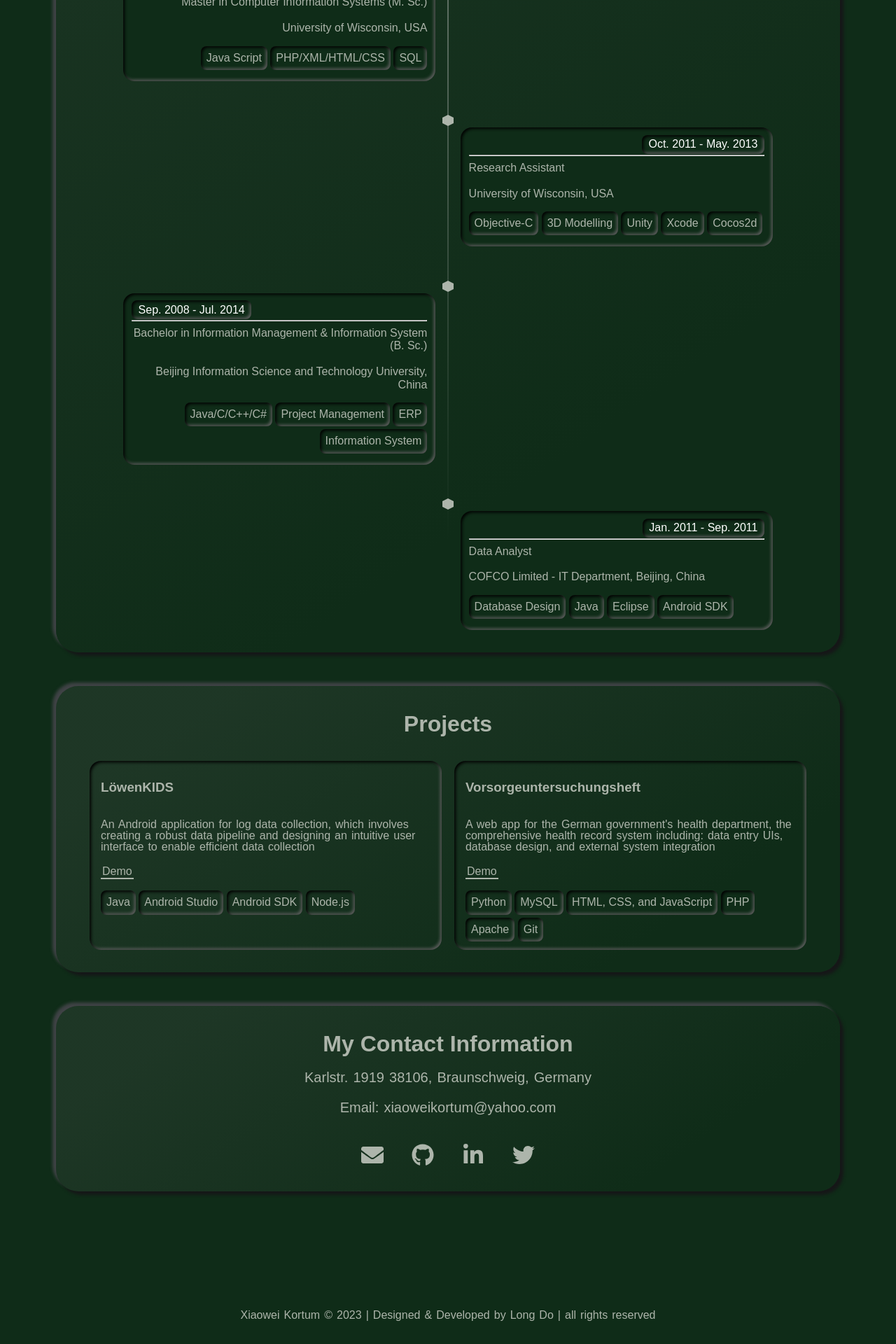
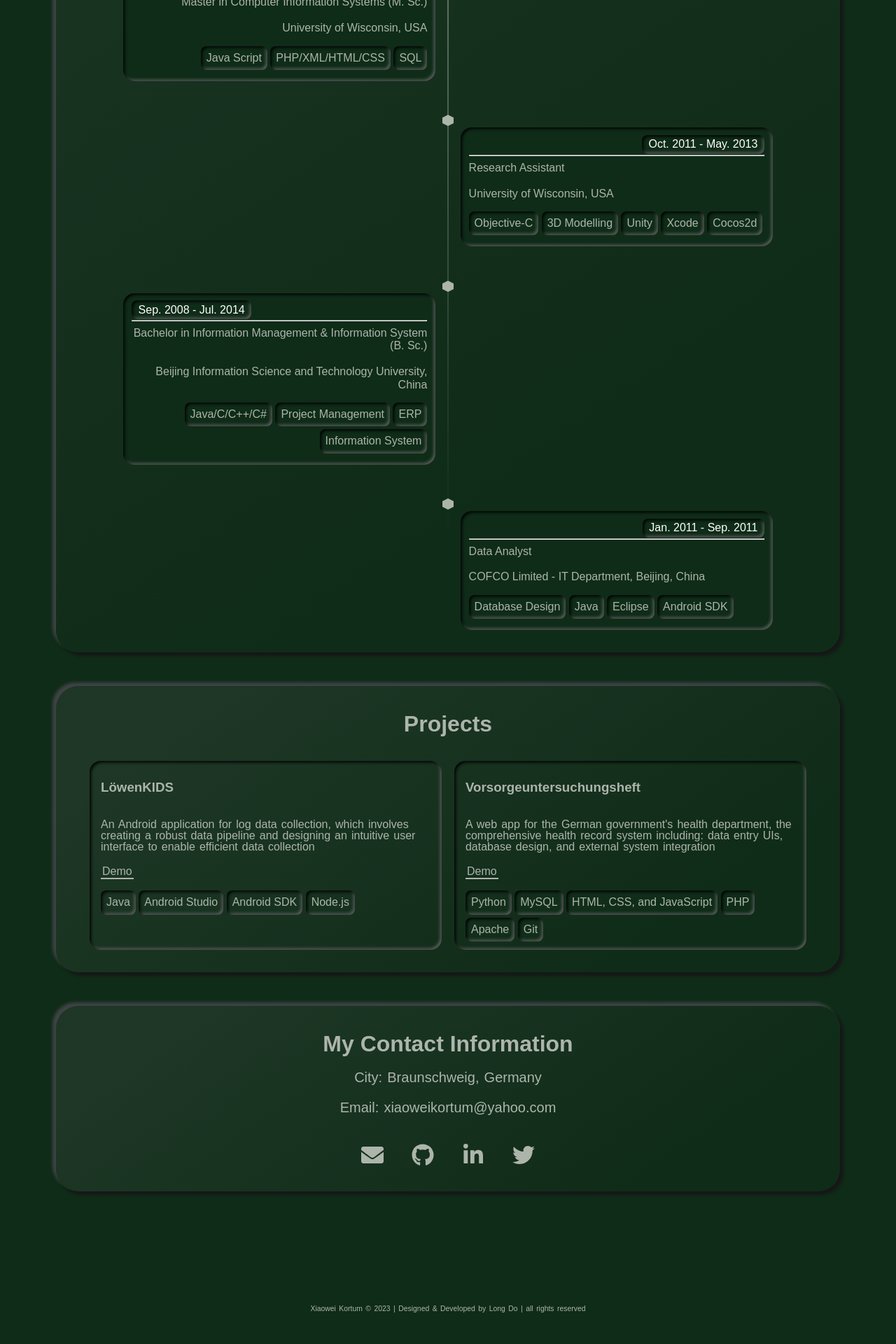
Before and after one commit to xkortum/xkortum.github.io, a Jekyll site: the page built from index.html, in a window 1280 px wide. Shown: the part 3643-5563 px from the top of the page at 70% size. Built offline with Jekyll 4.4.1, drawn with Linux system fonts in a browser that asks for light colours; some web fonts are replaced.

Commit message:
change footer font size

```diff
--- a/_includes/section-contact.html
+++ b/_includes/section-contact.html
@@ -1,7 +1,6 @@
 <h1 class="title">{{site.contact_title}}</h1>
-<p class="subtitle">{{site.contact_address}}, {{site.contact_city}}</p>
+<p class="subtitle">City: {{site.contact_city}}</p>
 <p class="subtitle">Email: {{site.contact_email}}</p>
-
 
 
 <div class="contact-icons">
```
Also changed, not shown: assets/css/main.min.css.
